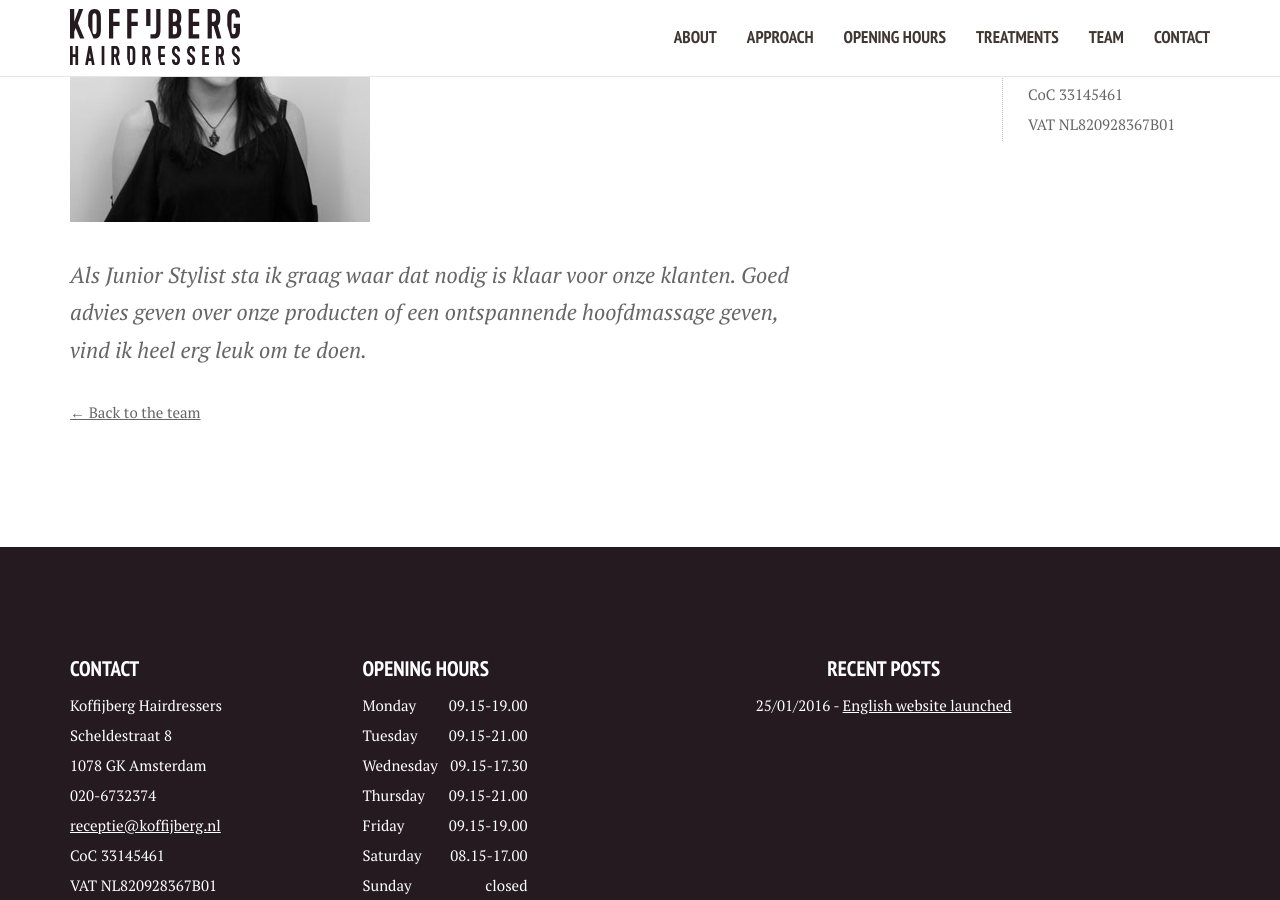
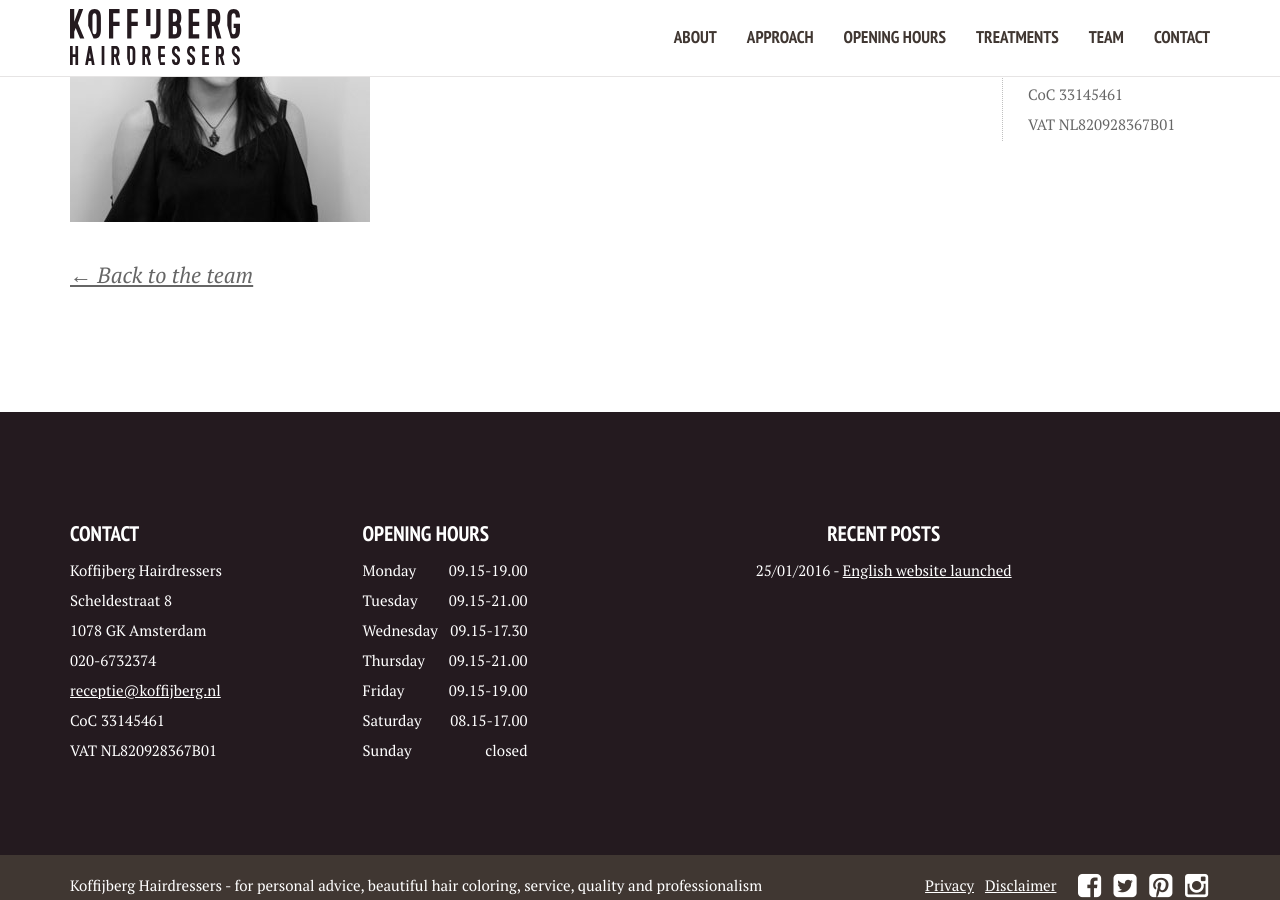
Before and after one commit to xuantiep/koffijberghairdressers, a Jekyll site: the page built from _members/philine.md, in a window 1280 px wide and 900 px high, scrolled down 570 px. Built offline with Jekyll 4.4.1, drawn with Linux system fonts in a browser that asks for light colours.

Commit message:
Updated '/_members/philine.md' via CloudCannon

```diff
--- a/_members/philine.md
+++ b/_members/philine.md
@@ -5,5 +5,3 @@ image: /img/13.-philine-junior-stylist.jpg
 functie: Junior Stylist
 order: 4
 ---
-
-Als Junior Stylist sta ik graag waar dat nodig is klaar voor onze klanten. Goed advies geven over onze producten of een ontspannende hoofdmassage geven, vind ik heel erg leuk om te doen.
```
